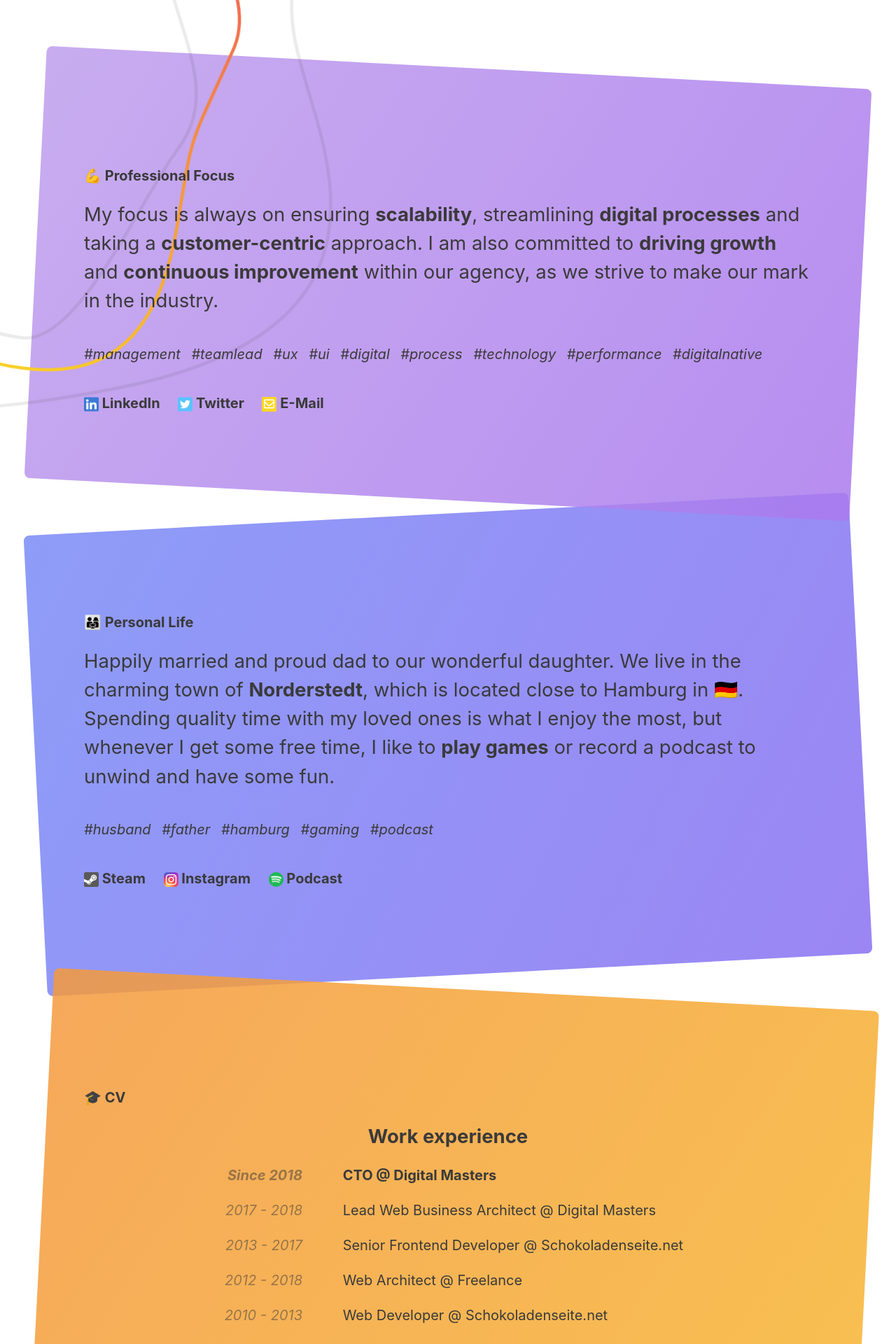
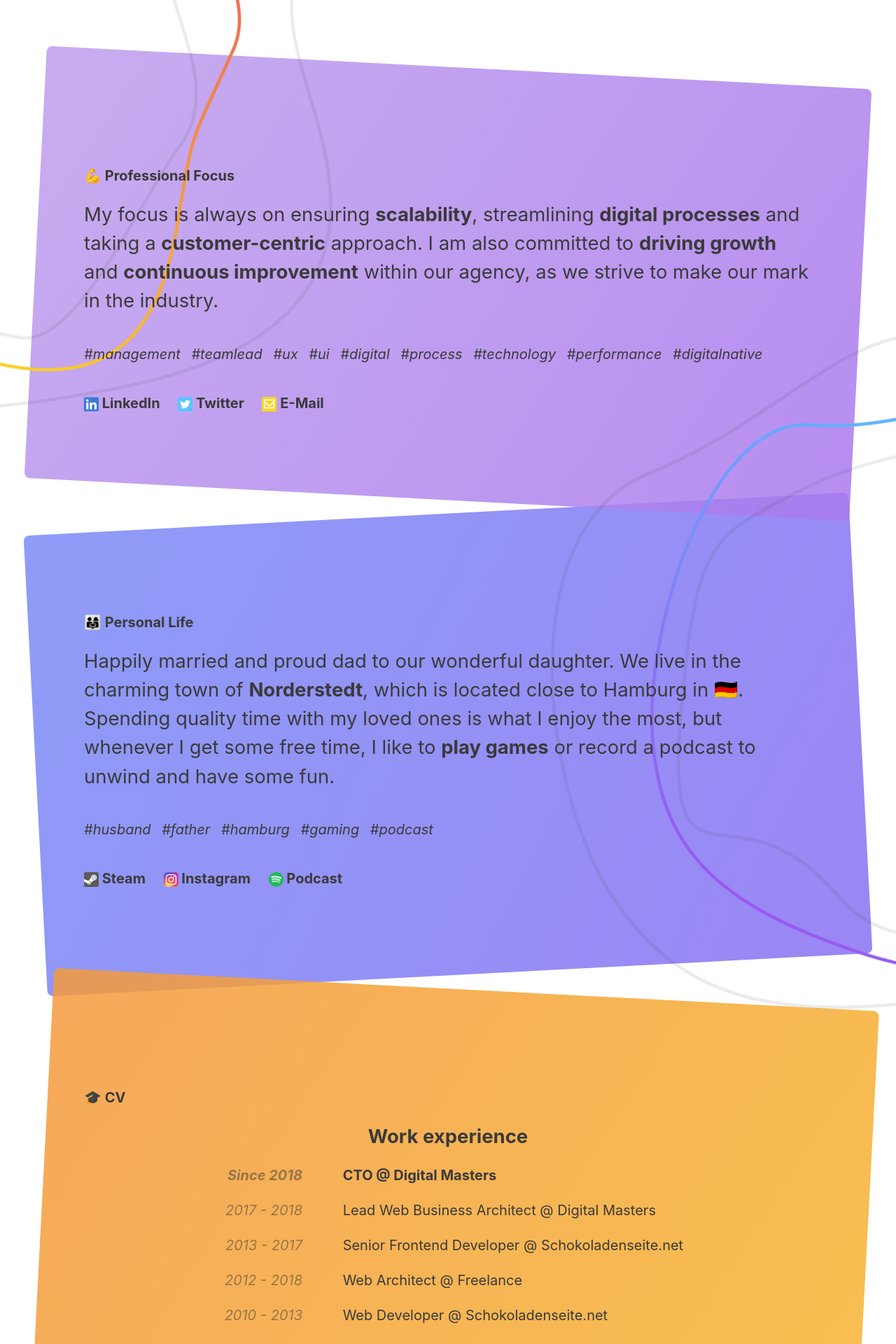
Before and after one commit to l4ci/l4ci.github.io, a Jekyll site: the page built from index.html, in a window 1280 px wide. Shown: the part 1067-2987 px from the top of the page at 70% size. Built offline with Jekyll 4.4.1, drawn with Linux system fonts in a browser that asks for light colours.

Commit message:
💄added just another line loop

```diff
--- a/assets/css/main.css
+++ b/assets/css/main.css
@@ -1,6 +1,6 @@
 :root {
   --yellow: #fad722;
-  --blue: rgba(89, 195, 255, 1);
+  --blue: #59C3FF;
   --purple: #9759ee;
   --red: #ee5959;
   --white: #fff;
@@ -291,6 +291,26 @@ sup {
 
 @media (prefers-color-scheme: dark) {
   .lines-mask.first-left path:not(.p2) {
+    stroke: var(--lightgrey);
+  }
+}
+
+.lines-mask.second-right {
+  top: 120vh;
+}
+
+@media (min-width: 1200px) {
+  .lines-mask.second-right {
+    top: 150vh;
+  }
+}
+
+.dark .lines-mask.second-right path:not(.p2) {
+  stroke: var(--lightgrey);
+}
+
+@media (prefers-color-scheme: dark) {
+  .lines-mask.second-right path:not(.p2) {
     stroke: var(--lightgrey);
   }
 }
--- a/index.html
+++ b/index.html
@@ -62,6 +62,27 @@ layout: default
         gradientUnits="userSpaceOnUse">
         <stop stop-color="#EE5959" />
         <stop offset="1" stop-color="#FAD722" />
+      </linearGradient>
+    </defs>
+  </svg>
+</div>
+
+<div class="lines-mask second-right">
+  <svg viewBox="-555 0 1111 1176" fill="none" xmlns="http://www.w3.org/2000/svg">
+    <path class="p1"
+      d="M791.695 930.8C1056.42 806.993 1015.86 662.536 947.538 545.416C879.214 428.296 893.887 455.008 860.487 299.976C837.59 193.697 638.931 198.519 538.473 175.848C412.901 147.508 350.752 314.085 199.814 421.45C48.8752 528.814 164.462 833.319 280.373 941.281C396.284 1049.24 526.966 1054.61 791.695 930.8Z"
+      stroke="#3A3A3A" stroke-opacity="0.1" stroke-width="4" />
+    <path class="p2"
+      d="M566.28 939.936C764.598 975.508 794.266 853.071 797.862 737.18C801.459 621.288 800.113 647.294 837.802 520.648C863.638 433.828 747.184 344.08 697.523 280.721C635.447 201.523 538.357 291.607 411.771 297.65C285.184 303.692 240.013 575.893 267.253 707.555C294.493 839.217 367.963 904.364 566.28 939.936Z"
+      stroke="url(#paint0_linear_4_302)" stroke-width="4" />
+    <path class="p3"
+      d="M322.861 724.259C379.599 926.373 405.751 834.327 499.278 843.744C592.805 853.161 596.825 908.137 696.162 884.736C764.26 868.693 772.594 672.371 794.53 596.531C821.949 501.731 722.815 452.59 667.516 336.9C612.217 221.21 436.427 338.103 360.068 424.604C283.709 511.105 266.122 522.145 322.861 724.259Z"
+      stroke="#3A3A3A" stroke-opacity="0.1" stroke-width="4" />
+    <defs>
+      <linearGradient id="paint0_linear_4_302" x1="676.436" y1="260.039" x2="380.315" y2="880.563"
+        gradientUnits="userSpaceOnUse">
+        <stop stop-color="#59C3FF" />
+        <stop offset="1" stop-color="#9759EE" />
       </linearGradient>
     </defs>
   </svg>
```
Also changed, not shown: assets/scss/main.scss (+21 -1 lines).
